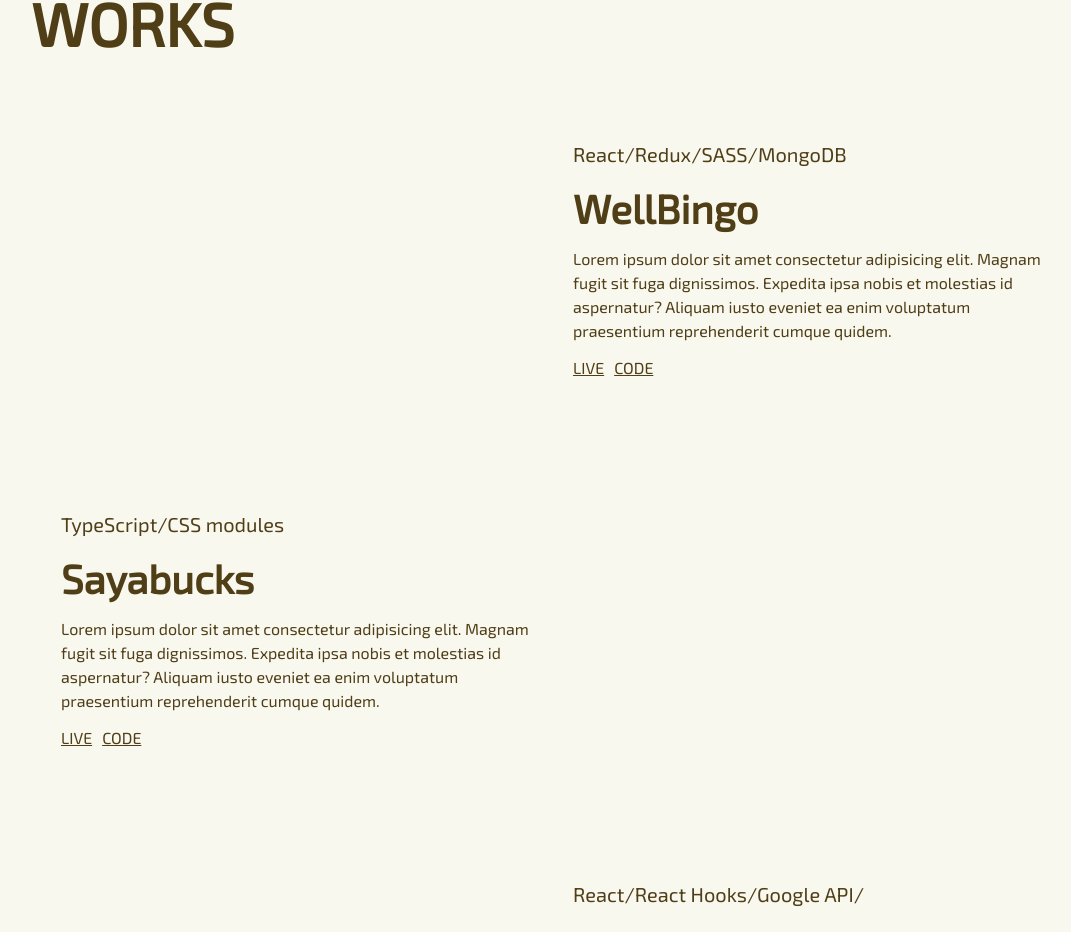
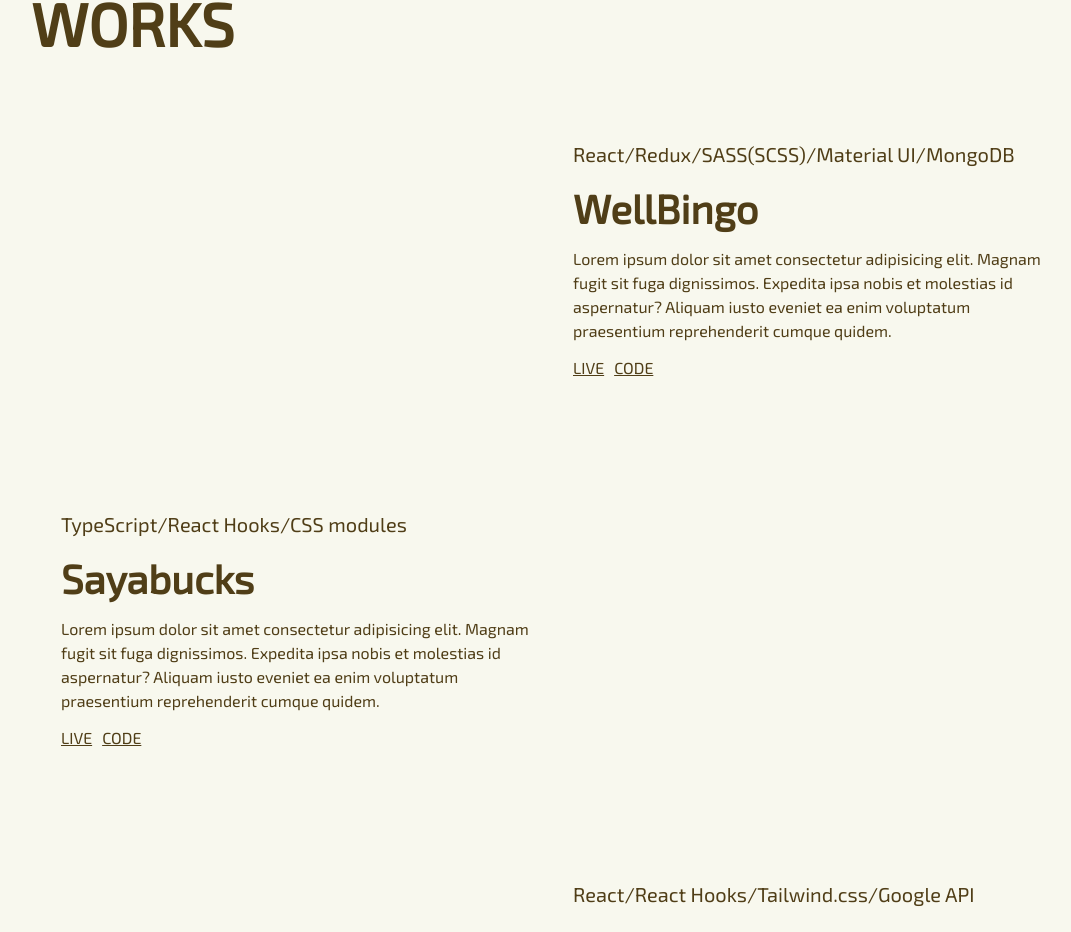
Before and after one commit to saya0118/sayafolio, a React (Create React App) app: page / in a window 1280 px wide. Shown: the part 2173-3105 px from the top of the page, without its empty margins (97-1168 px from the left). Built offline with nearby package versions, Linux system fonts and the light colour scheme.

Commit message:
added scroll animation but need more specific func

```diff
--- a/src/component/Work/Work.jsx
+++ b/src/component/Work/Work.jsx
@@ -1,20 +1,36 @@
-import React from "react";
+import React, { useEffect, useState } from "react";
 import styles from "./Work.module.css";
-import logoGithub from "../../image/github.svg";
 
 export const Work = () => {
+  const [isVisible, setIsVisible] = useState(false);
+
+  const toggleVisibility = () => {
+    window.scrollY > -50 ? setIsVisible(true) : setIsVisible(false);
+  };
+
+  useEffect(() => {
+    window.addEventListener("scroll", toggleVisibility);
+    return () => window.removeEventListener("scroll", toggleVisibility);
+  }, []);
+
   return (
     <div className={styles.work}>
       <div className={styles["section-title"]}>
         <h1 className={styles["title"]}>WORKS</h1>
       </div>
       <ul className={styles["project-ul"]}>
-        <li className={styles["project-list"]}>
+        <li
+          className={`${styles["project-list"]} ${
+            isVisible ? styles['animate-odd'] : ""
+          } `}
+        >
           <div className={styles["project-img-box"]}>
             <img className={styles["project-image"]} src="" alt="" />
           </div>
           <div className={styles["project-description-box"]}>
-            <p className={styles["project-language"]}>React/Redux/SASS/MongoDB</p>
+            <p className={styles["project-language"]}>
+              React/Redux/SASS(SCSS)/Material UI/MongoDB
+            </p>
             <h3 className={styles["project-title"]}>WellBingo</h3>
             <p className={styles["project-description"]}>
               Lorem ipsum dolor sit amet consectetur adipisicing elit. Magnam
@@ -23,17 +39,23 @@ export const Work = () => {
               reprehenderit cumque quidem.
             </p>
             <div>
-              <a href="" className={styles['project-link']}>LIVE</a>
-              <a href="" className={styles['project-link']}>CODE</a>
+              <a href="" className={styles["project-link"]}>
+                LIVE
+              </a>
+              <a href="" className={styles["project-link"]}>
+                CODE
+              </a>
             </div>
           </div>
         </li>
-        <li className={styles["project-list"]}>
+        <li className={`${styles["project-list"]} ${
+            isVisible ? styles['animate-even'] : ""
+          } `}>
           <div className={styles["project-img-box"]}>
             <img className={styles["project-image"]} src="" alt="" />
           </div>
           <div className={styles["project-description-box"]}>
-            <p className={styles["project-language"]}>TypeScript/CSS modules</p>
+            <p className={styles["project-language"]}>TypeScript/React Hooks/CSS modules</p>
             <h3 className={styles["project-title"]}>Sayabucks</h3>
             <p className={styles["project-description"]}>
               Lorem ipsum dolor sit amet consectetur adipisicing elit. Magnam
@@ -42,17 +64,25 @@ export const Work = () => {
               reprehenderit cumque quidem.
             </p>
             <div>
-              <a href="" className={styles['project-link']}>LIVE</a>
-              <a href="" className={styles['project-link']}>CODE</a>
+              <a href="" className={styles["project-link"]}>
+                LIVE
+              </a>
+              <a href="" className={styles["project-link"]}>
+                CODE
+              </a>
             </div>
           </div>
         </li>
-        <li className={styles["project-list"]}>
+        <li className={`${styles["project-list"]} ${
+            isVisible ? styles['animate-odd'] : ""
+          } `}>
           <div className={styles["project-img-box"]}>
             <img className={styles["project-image"]} src="" alt="" />
           </div>
           <div className={styles["project-description-box"]}>
-            <p className={styles["project-language"]}>React/React Hooks/Google API/</p>
+            <p className={styles["project-language"]}>
+              React/React Hooks/Tailwind.css/Google API
+            </p>
             <h3 className={styles["project-title"]}>Voyage Notes</h3>
             <p className={styles["project-description"]}>
               Lorem ipsum dolor sit amet consectetur adipisicing elit. Magnam
@@ -61,17 +91,23 @@ export const Work = () => {
               reprehenderit cumque quidem.
             </p>
             <div>
-              <a href="" className={styles['project-link']}>LIVE</a>
-              <a href="" className={styles['project-link']}>CODE</a>
+              <a href="" className={styles["project-link"]}>
+                LIVE
+              </a>
+              <a href="" className={styles["project-link"]}>
+                CODE
+              </a>
             </div>
           </div>
         </li>
-        <li className={styles["project-list"]}>
+        <li className={`${styles["project-list"]} ${
+            isVisible ? styles['animate-even'] : ""
+          } `}>
           <div className={styles["project-img-box"]}>
             <img className={styles["project-image"]} src="" alt="" />
           </div>
           <div className={styles["project-description-box"]}>
-            <p className={styles["project-language"]}>React/firebase</p>
+            <p className={styles["project-language"]}>React/React Hooks/CSS Modules/firebase</p>
             <h3 className={styles["project-title"]}>Sayafolio</h3>
             <p className={styles["project-description"]}>
               Lorem ipsum dolor sit amet consectetur adipisicing elit. Magnam
@@ -80,8 +116,12 @@ export const Work = () => {
               reprehenderit cumque quidem.
             </p>
             <div>
-              <a href="" className={styles['project-link']}>LIVE</a>
-              <a href="" className={styles['project-link']}>CODE</a>
+              <a href="" className={styles["project-link"]}>
+                LIVE
+              </a>
+              <a href="" className={styles["project-link"]}>
+                CODE
+              </a>
             </div>
           </div>
         </li>
--- a/src/component/Work/Work.module.css
+++ b/src/component/Work/Work.module.css
@@ -23,6 +23,39 @@ flex-direction: column;
 
 .project-list:nth-child(even){
   flex-direction: row-reverse;
+}
+
+.animate-even{
+  animation: animEven 2s;
+}
+
+.animate-odd{
+  animation: animOdd 2s;
+}
+
+
+@keyframes animOdd {
+  from {
+    transform: translateX(200px);
+    opacity: 0;
+  }
+
+  to {
+    transform: translateX(0);
+    opacity: 1;
+  }
+}
+
+@keyframes animEven {
+  from {
+    transform: translateX(-200px);
+    opacity: 0;
+  }
+
+  to {
+    transform: translateX(0);
+    opacity: 1;
+  }
 }
 
 .project-img-box{
```
